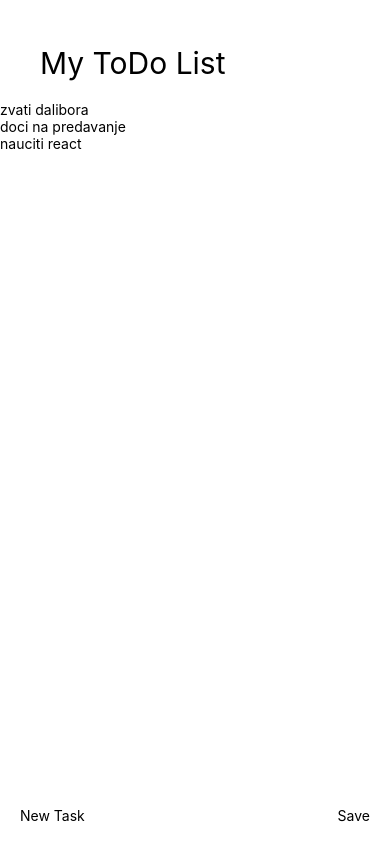
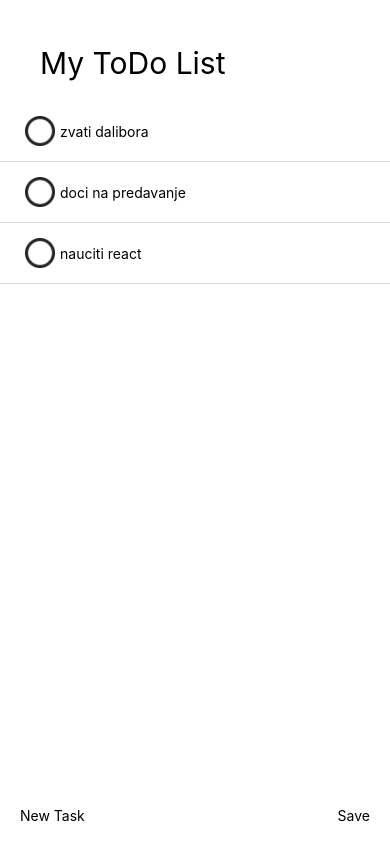
Before and after one commit to gorangajic/ReactNativeTodo, a React Native app: screen / in a window 390 px wide. Built offline with nearby package versions, Linux system fonts and the light colour scheme.

Commit message:
stilizovan item i dodata slika

```diff
--- a/App.js
+++ b/App.js
@@ -1,5 +1,5 @@
 import React from 'react';
-import { StyleSheet, Text, View, TextInput } from 'react-native';
+import { StyleSheet, Text, View, TextInput, Image } from 'react-native';
 
 export default function App() {
   const list = [{
@@ -18,7 +18,14 @@ export default function App() {
         <Text style={styles.title}>
           My ToDo List
         </Text>
-        {list.map((item, index) => (<View key={index}>
+        {list.map((item, index) => (<View
+          key={index}
+          style={styles.item}
+        >
+          <Image
+            source={require('./assets/circle.png')}
+            style={styles.icon}
+          />
           <Text>{item.text}</Text>
         </View>))}
       </View>
@@ -52,8 +59,21 @@ const styles = StyleSheet.create({
   },
   title: {
     fontSize: 30,
-    paddingLeft: 40,
+    paddingHorizontal: 40,
     paddingTop: 15,
     marginBottom: 20,
+  },
+  item: {
+    paddingHorizontal: 20,
+    paddingVertical: 10,
+    borderBottomWidth: 1,
+    borderColor: '#dadada',
+    flexDirection: 'row',
+    alignItems: 'center',
+  },
+  icon: {
+    width: 30,
+    height: 30,
+    margin: 5,
   }
 });
```
